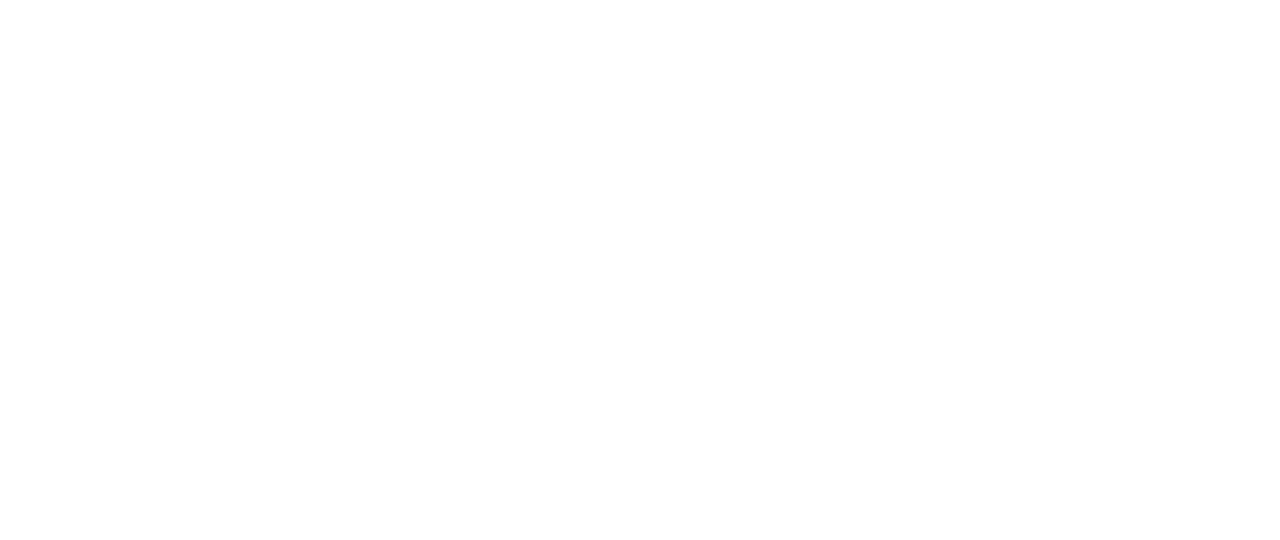
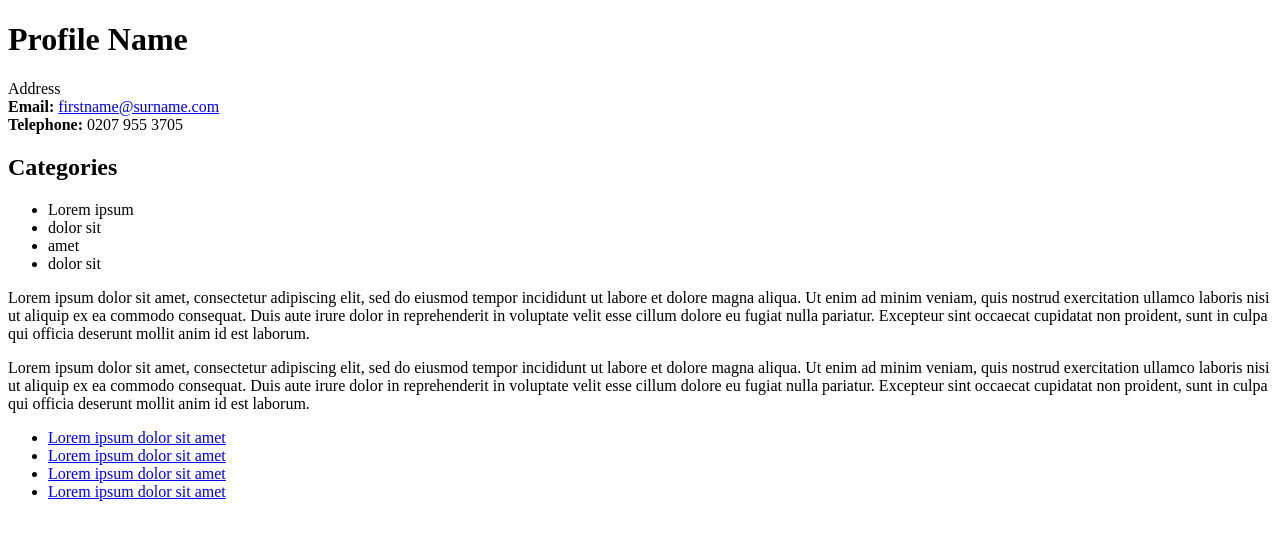
Before and after one commit to raeanntsui/index.html, a plain HTML site: page index.html in a window 1280 px wide. Drawn offline with Linux system fonts and the light colour scheme.

Commit message:
finalized html

```diff
--- a/index.html
+++ b/index.html
@@ -1,28 +1,32 @@
 <!DOCTYPE html>
 <html>
   <head>
-    <title>Debugging HTML Practice
+    <title>Debugging HTML Practice</title>
   </head>
+
   <body>
     <div class='profile'>
-        <h6>Profile Name</h6>
+        <h1>Profile Name</h1>
         <div class='address'>Address</div>
 
         <div class='contact'>
-          <strong>Email:</strong> <a href='mailto:firstname@surname.com'>firstname@surname.com</a>
+          <strong>Email:</strong>
+          <a href='mailto:firstname@surname.com'>firstname@surname.com</a>
         </div>
+
         <div>
           <strong>Telephone:</strong> 0207 955 3705
         </div>
 
         <div class='categories'>
+
           <h2>Categories</h2>
-          <li>
-            <ul>Lorem ipsum</ul>
-            <ul>dolor sit</ul>
-            <ul>amet</ul>
-            <ul>dolor sit</ul>
-          </li>
+          <ul>
+            <li>Lorem ipsum</li>
+            <li>dolor sit</li>
+            <li>amet</li>
+            <li>dolor sit</li>
+          </ul>
         </div>
 
       </div>
@@ -52,27 +56,33 @@
 
         <div class='footer-3-wide'>
           <ul>
-            <ol>
-              <a href='https://www.example.com/' target='_blank'>
-                Lorem ipsum dolor sit amet
-              </a>
-            </li>
+
             <li>
               <a href='https://www.example.com/' target='_blank'>
                 Lorem ipsum dolor sit amet
               </a>
             </li>
+
             <li>
               <a href='https://www.example.com/' target='_blank'>
                 Lorem ipsum dolor sit amet
               </a>
             </li>
+
             <li>
               <a href='https://www.example.com/' target='_blank'>
                 Lorem ipsum dolor sit amet
               </a>
+            </li>
+
+            <li>
+              <a href='https://www.example.com/' target='_blank'>
+                Lorem ipsum dolor sit amet
+              </a>
+            </li>
 
           </ul>
+
         </div>
 
       </div>
```
